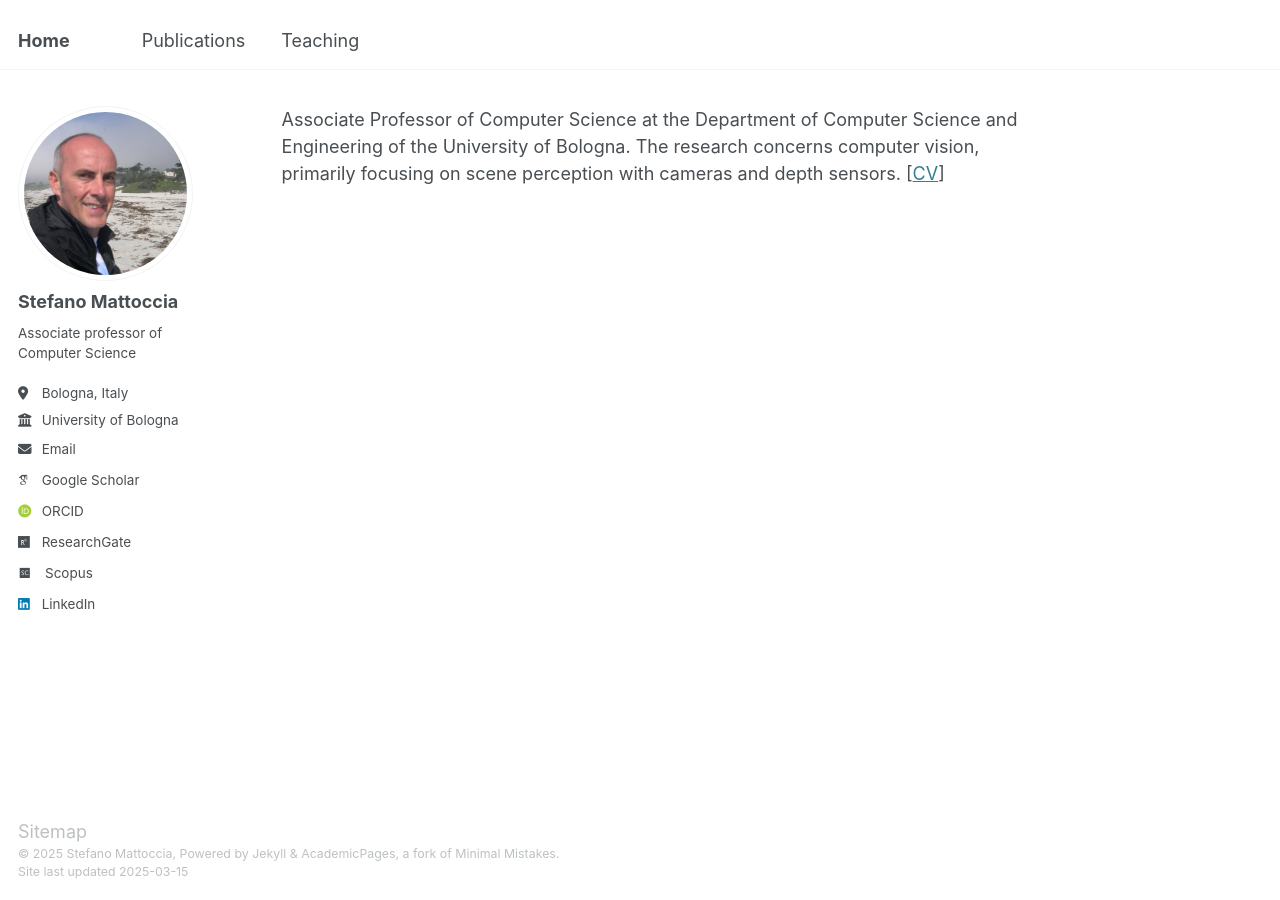
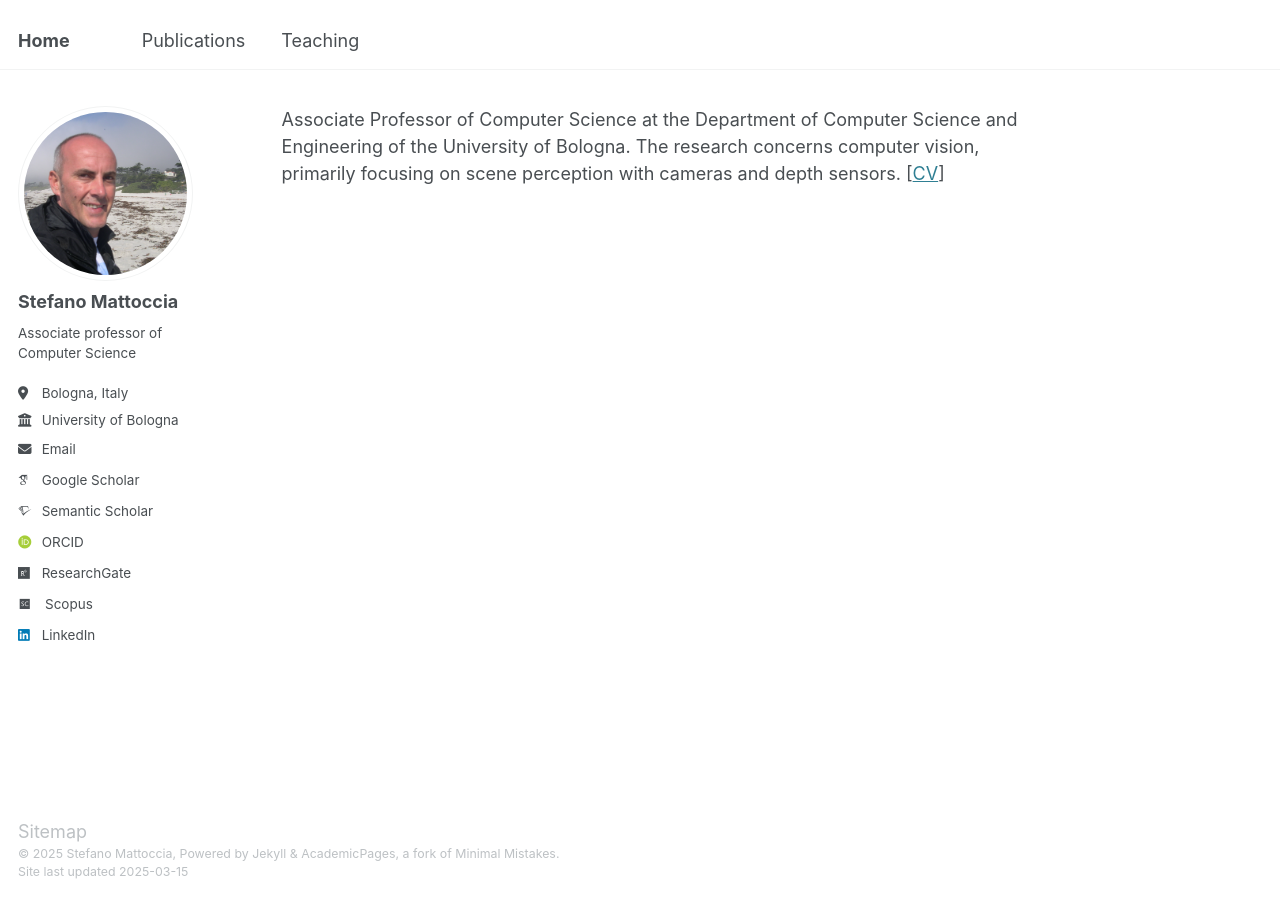
Before and after one commit to stefanomattoccia/stefanomattoccia.github.io, a Jekyll site: the page built from _pages/about.md, in a window 1280 px wide. Built offline with Jekyll 4.4.1, drawn with Linux system fonts in a browser that asks for light colours; some web fonts are replaced.

Commit message:
Update _config.yml

```diff
--- a/_config.yml
+++ b/_config.yml
@@ -36,7 +36,7 @@ author:
   googlescholar    : "https://scholar.google.com/citations?user=P954CG8AAAAJ&hl=en"
   impactstory      : # URL
   orcid            : "https://orcid.org/0000-0002-3681-7704"
-  semantic         : # URL
+  semantic         : https://www.semanticscholar.org/author/S.-Mattoccia/10261545
   pubmed           : # "https://www.ncbi.nlm.nih.gov/pubmed/?term=john+snow"
   researchgate     : "https://www.researchgate.net/profile/Stefano-Mattoccia-2"
   scopus           : "https://www.scopus.com/authid/detail.uri?authorId=6505990778"
```
